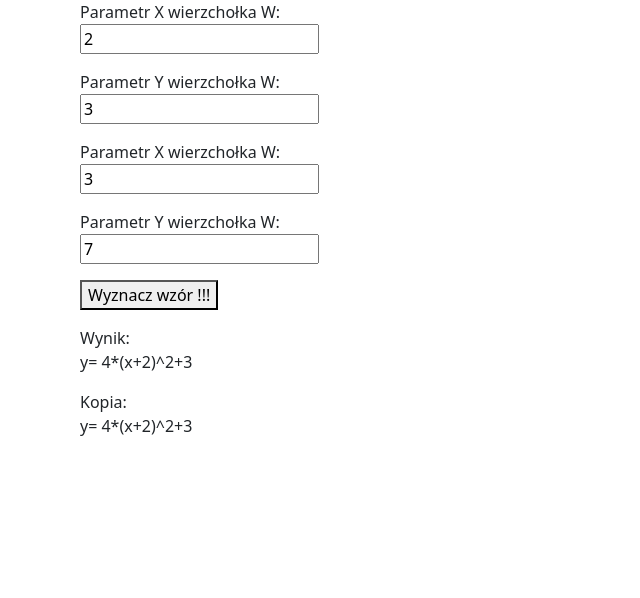
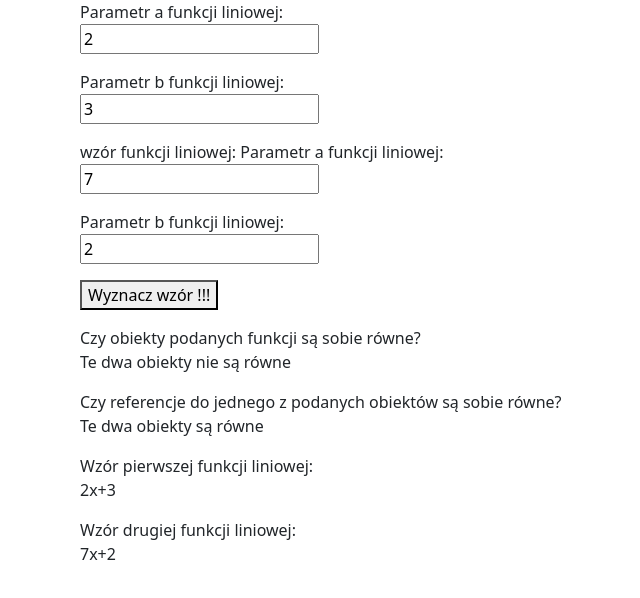
Before and after one commit to Michal-Radomski/Udemy_JS_and_TS_Courses, a website with bundled scripts: page 04 JS OOP/src/index.html in a window 1280 px wide. Both pictures are taken after a click on the button "Wyznacz wzór !!!". Shown: the whole page, without its empty margins (2-642 px from the left). Built offline with nearby package versions, Linux system fonts and the light colour scheme; files whose address does not match are found by name.

Commit message:
JS OOP - commit 12

```diff
--- a/04 JS OOP/src/index.html
+++ b/04 JS OOP/src/index.html
@@ -1,5 +1,5 @@
 <!DOCTYPE html>
-<html lang="en">
+<html lang="pl">
   <head>
     <meta charset="UTF-8" />
     <meta name="description" content="JS OOP Course" />
@@ -93,7 +93,7 @@
         <p id="resultFunCFact2"></p>
       </div> -->
 
-      <div class="main">
+      <!-- <div class="main">
         <label>Parametr X wierzchołka W: </label>
         <p><input type="text" id="wX" value="2" /></p>
         <label>Parametr Y wierzchołka W: </label>
@@ -107,6 +107,27 @@
         <p id="resultPattern"></p>
         <label>Kopia: </label>
         <p id="resultCopyPattern"></p>
+      </div> -->
+
+      <div class="main">
+        <label>Parametr a funkcji liniowej: </label>
+        <p><input type="text" id="apar1" value="2" /></p>
+        <label>Parametr b funkcji liniowej: </label>
+        <p><input type="text" id="bpar1" value="3" /></p>
+        <label>wzór funkcji liniowej: </label>
+        <label>Parametr a funkcji liniowej: </label>
+        <p><input type="text" id="apar2" value="7" /></p>
+        <label>Parametr b funkcji liniowej: </label>
+        <p><input type="text" id="bpar2" value="2" /></p>
+        <p><button type="button" id="btn">Wyznacz wzór !!!</button></p>
+        <label>Czy obiekty podanych funkcji są sobie równe?</label>
+        <p id="objectCompareResult"></p>
+        <label>Czy referencje do jednego z podanych obiektów są sobie równe?</label>
+        <p id="referenceCompareResult"></p>
+        <label>Wzór pierwszej funkcji liniowej:</label>
+        <p id="linearFunPatt1"></p>
+        <label>Wzór drugiej funkcji liniowej: </label>
+        <p id="linearFunPatt2"></p>
       </div>
     </div>
 
--- a/04 JS OOP/src/index.ts
+++ b/04 JS OOP/src/index.ts
@@ -336,48 +336,96 @@
 //   (document.getElementById("resultFunCFact2") as HTMLParagraphElement).innerHTML = resultFun2.cfactor;
 // })();
 
-const objFunPattern = {
-  wX: function () {
-    return (document.getElementById("wX") as HTMLInputElement).value;
+//@ ES5 constructor function
+// const objFunPattern = {
+//   wX: function () {
+//     return (document.getElementById("wX") as HTMLInputElement).value;
+//   },
+//   wY: function () {
+//     return (document.getElementById("wY") as HTMLInputElement).value;
+//   },
+//   Ax: function () {
+//     return (document.getElementById("Ax") as HTMLInputElement).value;
+//   },
+//   Ay: function () {
+//     return (document.getElementById("Ay") as HTMLInputElement).value;
+//   },
+// };
+
+// function MakePattern() {
+//   let a = 0;
+//   let pattern = "";
+//   const wX = Number(objFunPattern.wX());
+//   const wY = Number(objFunPattern.wY());
+//   const Ax = Number(objFunPattern.Ax());
+//   const Ay = Number(objFunPattern.Ay());
+//   a = (Ay - wY) / (Ax - wX);
+//   pattern = "y= " + a + "*(x+" + wX + ")^2+" + wY;
+//   (document.getElementById("resultPattern") as HTMLInputElement).innerHTML = pattern;
+// }
+
+// const btn = document.getElementById("btn") as HTMLButtonElement;
+
+// btn.addEventListener("click", MakePattern);
+// const objCopy = objFunPattern;
+// // console.log("objCopy===objFunPattern:", objCopy === objFunPattern);
+
+// function MakeCopyPattern() {
+//   let ca = 0;
+//   let cpattern = "";
+//   const cwX = Number(objCopy.wX());
+//   const cwY = Number(objCopy.wY());
+//   const cAx = Number(objCopy.Ax());
+//   const cAy = Number(objCopy.Ay());
+//   ca = (cAy - cwY) / (cAx - cwX);
+//   cpattern = "y= " + ca + "*(x+" + cwX + ")^2+" + cwY;
+//   (document.getElementById("resultCopyPattern") as HTMLParagraphElement).innerHTML = cpattern;
+// }
+// btn.addEventListener("click", MakeCopyPattern);
+
+//@ ES5 constructor function
+const linearFunObj1 = {
+  la: function () {
+    return (document.getElementById("apar1") as HTMLInputElement).value;
   },
-  wY: function () {
-    return (document.getElementById("wY") as HTMLInputElement).value;
+  lb: function () {
+    return (document.getElementById("bpar1") as HTMLInputElement).value;
   },
-  Ax: function () {
-    return (document.getElementById("Ax") as HTMLInputElement).value;
+};
+const linearFunObj2 = {
+  la: function () {
+    return (document.getElementById("apar2") as HTMLInputElement).value;
   },
-  Ay: function () {
-    return (document.getElementById("Ay") as HTMLInputElement).value;
+  lb: function () {
+    return (document.getElementById("bpar2") as HTMLInputElement).value;
   },
 };
 
-function MakePattern() {
-  let a = 0;
-  let pattern = "";
-  const wX = Number(objFunPattern.wX());
-  const wY = Number(objFunPattern.wY());
-  const Ax = Number(objFunPattern.Ax());
-  const Ay = Number(objFunPattern.Ay());
-  a = (Ay - wY) / (Ax - wX);
-  pattern = "y= " + a + "*(x+" + wX + ")^2+" + wY;
-  (document.getElementById("resultPattern") as HTMLInputElement).innerHTML = pattern;
+function compareObjects() {
+  const linearFun1 = linearFunObj1;
+  const linearFun2 = linearFunObj1;
+  if (linearFunObj1 === linearFunObj2) {
+    (document.getElementById("objectCompareResult") as HTMLParagraphElement).innerHTML = "Te dwa obiekty są równe";
+  } else {
+    (document.getElementById("objectCompareResult") as HTMLParagraphElement).innerHTML = "Te dwa obiekty nie są równe";
+  }
+  if (linearFun1 === linearFun2) {
+    (document.getElementById("referenceCompareResult") as HTMLParagraphElement).innerHTML = "Te dwa obiekty są równe";
+  } else {
+    (document.getElementById("referenceCompareResult") as HTMLParagraphElement).innerHTML = "Te dwa obiekty nie są równe";
+  }
 }
 
+function makePatterns() {
+  const a1 = linearFunObj1.la();
+  const b1 = linearFunObj1.lb();
+  const a2 = linearFunObj2.la();
+  const b2 = linearFunObj2.lb();
+  const y1 = a1 + "x+" + b1;
+  const y2 = a2 + "x+" + b2;
+  (document.getElementById("linearFunPatt1") as HTMLParagraphElement).innerHTML = y1;
+  (document.getElementById("linearFunPatt2") as HTMLParagraphElement).innerHTML = y2;
+}
 const btn = document.getElementById("btn") as HTMLButtonElement;
-
-btn.addEventListener("click", MakePattern);
-const objCopy = objFunPattern;
-console.log("objCopy===objFunPattern:", objCopy === objFunPattern);
-
-function MakeCopyPattern() {
-  let ca = 0;
-  let cpattern = "";
-  const cwX = Number(objCopy.wX());
-  const cwY = Number(objCopy.wY());
-  const cAx = Number(objCopy.Ax());
-  const cAy = Number(objCopy.Ay());
-  ca = (cAy - cwY) / (cAx - cwX);
-  cpattern = "y= " + ca + "*(x+" + cwX + ")^2+" + cwY;
-  (document.getElementById("resultCopyPattern") as HTMLParagraphElement).innerHTML = cpattern;
-}
-btn.addEventListener("click", MakeCopyPattern);
+btn.addEventListener("click", compareObjects);
+btn.addEventListener("click", makePatterns);
```
